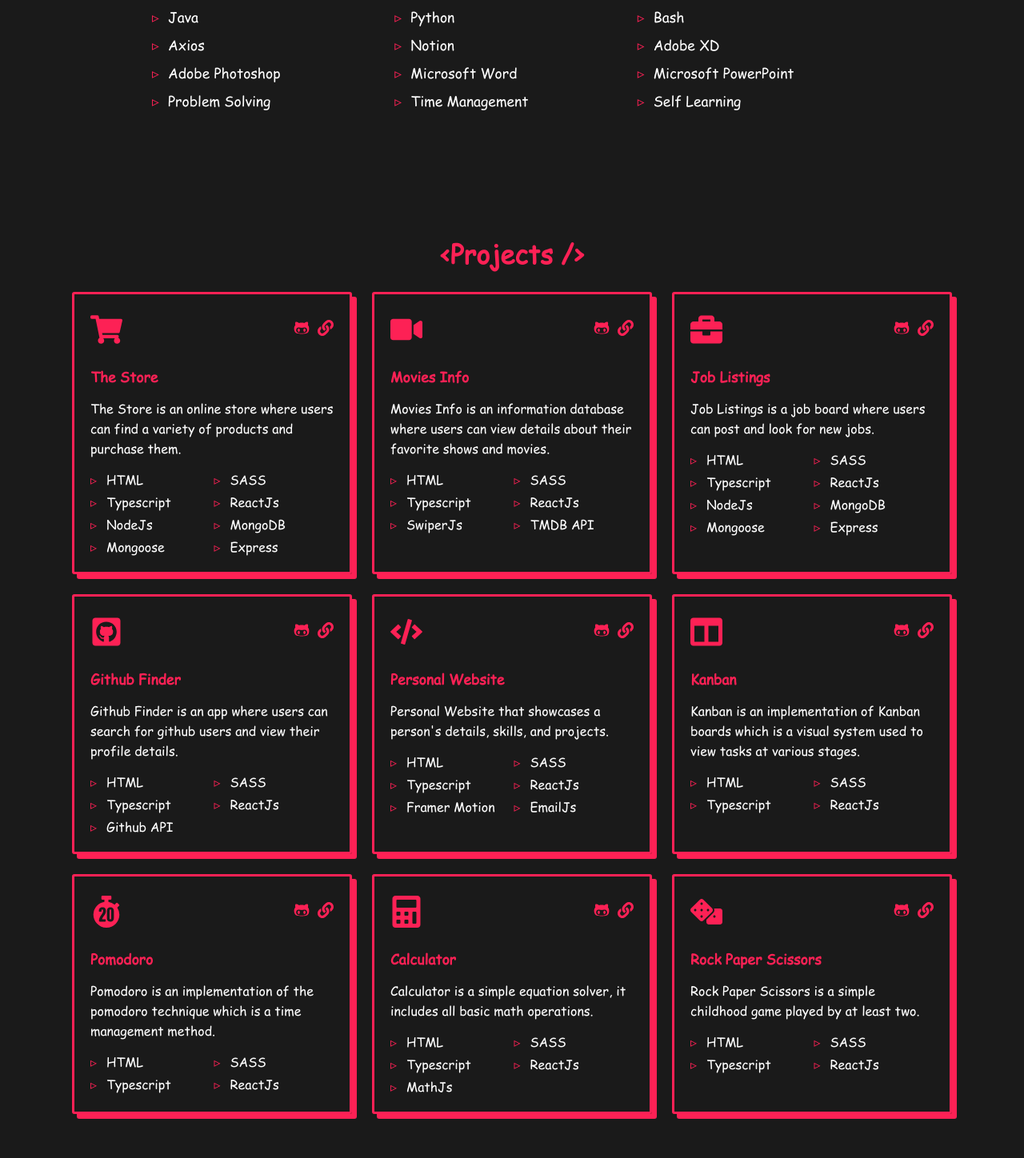
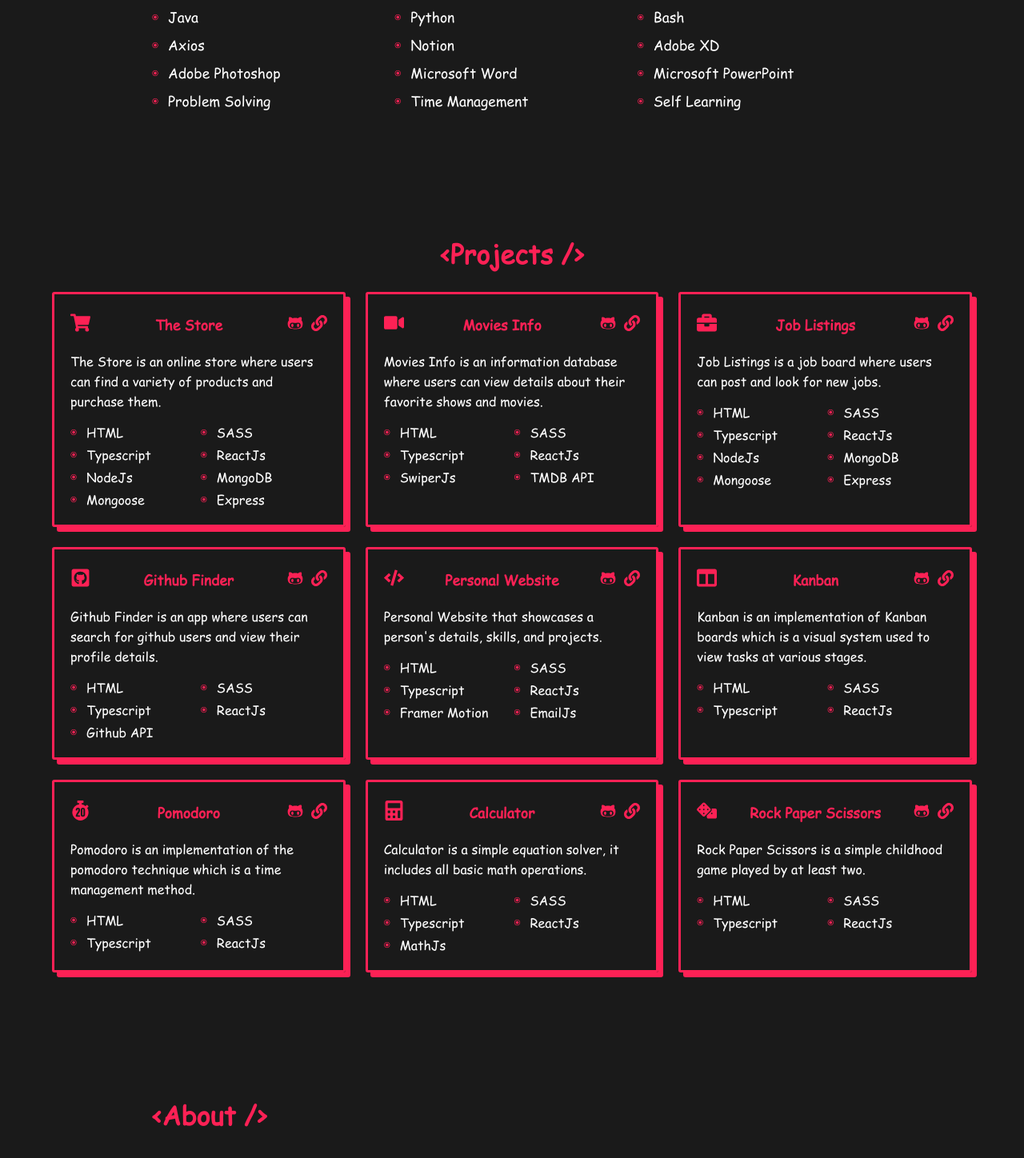
Before and after one commit to Suleiman-Ali/portfolio, a React (Create React App) app: page / in a window 1280 px wide. Shown: the part 930-2378 px from the top of the page at 80% size. Built offline with nearby package versions, Linux system fonts and the light colour scheme.

Commit message:
Change a few styles

```diff
--- a/src/components/Arrow.tsx
+++ b/src/components/Arrow.tsx
@@ -1,17 +1,31 @@
-import { m, LazyMotion, domAnimation } from 'framer-motion';
+import { m, LazyMotion, domAnimation, AnimatePresence } from 'framer-motion';
+import { useEffect, useState } from 'react';
 import { FaArrowUp } from 'react-icons/fa';
 import { builtWhileInViewAnimation, linkClickHandler } from '../data';
 
 function Arrow(): JSX.Element {
+  const [top, setTop] = useState<number>(window.scrollY);
+
+  useEffect(() => {
+    const handler = () => setTop(window.scrollY);
+    window.addEventListener('scroll', handler);
+    return () => window.removeEventListener('scroll', handler);
+  }, []);
+
   return (
     <LazyMotion features={domAnimation}>
+      <AnimatePresence>
+        {top > 0 && (
           <m.button
             className="arrowUp"
             onClick={(e) => linkClickHandler(e, 'app')}
             {...builtWhileInViewAnimation('y', 25, 0.25)}
+            exit={{ opacity: 0 }}
           >
             <FaArrowUp />
           </m.button>
+        )}
+      </AnimatePresence>
     </LazyMotion>
   );
 }
--- a/src/components/Colors.tsx
+++ b/src/components/Colors.tsx
@@ -26,7 +26,7 @@ function Colors({
       <div className="colors">
         {colors.map((color, index) => (
           <m.div
-            initial={{ opacity: 0, y: 25 }}
+            initial={{ opacity: 0, y: -25 }}
             animate={{ opacity: 0.75, y: 0 }}
             transition={{ delay: index * 0.15 }}
             className={`colors__color ${
--- a/src/components/Contact.tsx
+++ b/src/components/Contact.tsx
@@ -57,15 +57,29 @@ function Contact(): JSX.Element {
           {'<Contact />'}
         </m.h2>
         <div className="contact__box">
+          <div className="contact__textBox">
             <m.p
               className="contact__text"
               {...builtWhileInViewAnimation('x', -25, 0.35)}
             >
               I’m interested in regular work opportunities as well as freelance
-            opportunities. However, if you have any other requests or questions,
-            don’t hesitate to leave a message. If you don't want to use the
-            form, you can reach out to me at <u>{MY_EMAIL}</u>
+              opportunities.
             </m.p>
+            <m.p
+              className="contact__text"
+              {...builtWhileInViewAnimation('x', -25, 0.45)}
+            >
+              If you have any requests or questions, don't hesitate to leave a
+              message.
+            </m.p>
+            <m.p
+              className="contact__text"
+              {...builtWhileInViewAnimation('x', -25, 0.55)}
+            >
+              If you don't want to use the form, you can reach out to me at{' '}
+              <u>{MY_EMAIL}</u>
+            </m.p>
+          </div>
 
           {success && <ContactSuccess onClick={successChangeHandler} />}
           {failure && <ContactFailure onClick={failureChangeHandler} />}
@@ -78,7 +92,7 @@ function Contact(): JSX.Element {
                   <ContactInput
                     x_y="x"
                     initialPostilion={-25}
-                    delay={0.45}
+                    delay={0.65}
                     type="text"
                     name="Name"
                     value={toSend.name}
@@ -87,7 +101,7 @@ function Contact(): JSX.Element {
                   <ContactInput
                     x_y="x"
                     initialPostilion={25}
-                    delay={0.45}
+                    delay={0.65}
                     type="email"
                     name="Email"
                     value={toSend.email}
@@ -97,7 +111,7 @@ function Contact(): JSX.Element {
                 <ContactInput
                   x_y="y"
                   initialPostilion={25}
-                  delay={0.55}
+                  delay={0.75}
                   type="text"
                   name="Subject"
                   value={toSend.subject}
@@ -108,14 +122,14 @@ function Contact(): JSX.Element {
                   x_y="y"
                   initialPostilion={25}
                   type="text"
-                  delay={0.65}
+                  delay={0.95}
                   name="Message"
                   value={toSend.message}
                   onChange={handleChange}
                 />
               </div>
               <m.button
-                {...builtWhileInViewAnimation('y', 25, 0.75)}
+                {...builtWhileInViewAnimation('y', 25, 1.05)}
                 className="contact__btn"
                 type="submit"
               >
--- a/src/components/Projects.tsx
+++ b/src/components/Projects.tsx
@@ -36,13 +36,24 @@ function Projects(): JSX.Element {
                 target="_blank"
                 rel="noreferrer"
               >
-                <i className="projects__folderIcon">
-                  {/* @ts-ignore */}
-                  {createElement(project.icon)}
-                </i>
+                <div className="projects__projectHeader">
+                  <i className="projects__folderIcon">
+                    {/* @ts-ignore */}
+                    {createElement(project.icon)}
+                  </i>
+                  <p className="projects__projectName">{project.name}</p>
+
+                  <div className="projects__projectLinks">
+                    <ProjectLink href={project.githubLink}>
+                      <FaGithubAlt />
+                    </ProjectLink>
+                    <ProjectLink href={project.liveLink}>
+                      <FaLink />
+                    </ProjectLink>
+                  </div>
+                </div>
 
                 <div className="projects__projectInnerBox">
-                  <p className="projects__projectName">{project.name}</p>
                   <p className="projects__projectDescription">
                     {project.description}
                   </p>
@@ -52,14 +63,6 @@ function Projects(): JSX.Element {
                         {tech}
                       </p>
                     ))}
-                  </div>
-                  <div className="projects__projectLinks">
-                    <ProjectLink href={project.githubLink}>
-                      <FaGithubAlt />
-                    </ProjectLink>
-                    <ProjectLink href={project.liveLink}>
-                      <FaLink />
-                    </ProjectLink>
                   </div>
                 </div>
               </m.a>
--- a/src/styles/index.scss
+++ b/src/styles/index.scss
@@ -218,7 +218,7 @@ button {
 .nav {
   width: 100%;
   align-self: center;
-  max-width: 1200px;
+  max-width: 1250px;
   display: flex;
   align-items: center;
   justify-content: space-between;
@@ -470,10 +470,7 @@ button {
     display: grid;
     grid-template-columns: 1fr;
     gap: 1rem;
-
-    @media screen and (min-width: $bp-500) {
-      grid-template-columns: repeat(2, 1fr);
-    }
+    grid-template-columns: repeat(2, 1fr);
 
     @media screen and (min-width: $bp-700) {
       grid-template-columns: repeat(3, 1fr);
@@ -491,8 +488,15 @@ button {
       font-size: 1.75rem;
     }
 
+    @media screen and (max-width: $bp-500) {
+      &:nth-child(n + 15) {
+        grid-column: 1 / span 2;
+      }
+    }
+
     &::before {
-      content: '▹';
+      font-size: 1rem;
+      content: '⦿';
       position: absolute;
       top: 50%;
       left: 0;
@@ -504,7 +508,7 @@ button {
 
 .projects {
   align-self: center;
-  max-width: 1200px;
+  max-width: 1250px;
   width: 100%;
   padding: 0 2rem 0 2rem;
   display: flex;
@@ -559,13 +563,19 @@ button {
     }
   }
 
+  &__projectHeader {
+    display: flex;
+    justify-content: space-between;
+    align-items: center;
+  }
+
   &__projectImg {
     position: relative;
     width: 100%;
   }
 
   &__folderIcon {
-    font-size: 4rem;
+    font-size: 2.5rem;
     color: var(--color);
   }
 
@@ -576,6 +586,8 @@ button {
   }
 
   &__projectName {
+    flex: 1;
+    text-align: center;
     font-size: 1.6rem;
     color: var(--color);
     font-weight: 700;
@@ -612,7 +624,8 @@ button {
     }
 
     &::before {
-      content: '▹';
+      font-size: 1rem;
+      content: '⦿';
       position: absolute;
       top: 50%;
       left: 0;
@@ -623,12 +636,8 @@ button {
 
   &__projectLinks {
     display: flex;
-    justify-content: left;
     align-items: center;
     gap: 1rem;
-    position: absolute;
-    top: 3rem;
-    right: 2rem;
   }
 
   &__projectLink {
@@ -689,7 +698,8 @@ button {
     }
 
     &::before {
-      content: '▹';
+      font-size: 1rem;
+      content: '⦿';
       position: absolute;
       top: 50%;
       left: 0;
@@ -751,15 +761,32 @@ button {
     gap: 2rem;
   }
 
+  &__textBox {
+    display: flex;
+    flex-direction: column;
+    gap: 0.5rem;
+  }
+
   &__text {
     position: relative;
     font-size: 1.6rem;
     color: white;
+    padding-left: 2rem;
     line-height: 2.5rem;
 
     @media screen and (min-width: $bp-500) {
       font-size: 1.75rem;
       line-height: 3rem;
+    }
+
+    &::before {
+      font-size: 1rem;
+      content: '⦿';
+      position: absolute;
+      top: 50%;
+      left: 0;
+      transform: translateY(-50%);
+      color: var(--color);
     }
   }
 
```
Lines whose indentation alone changed are shown as unchanged.
